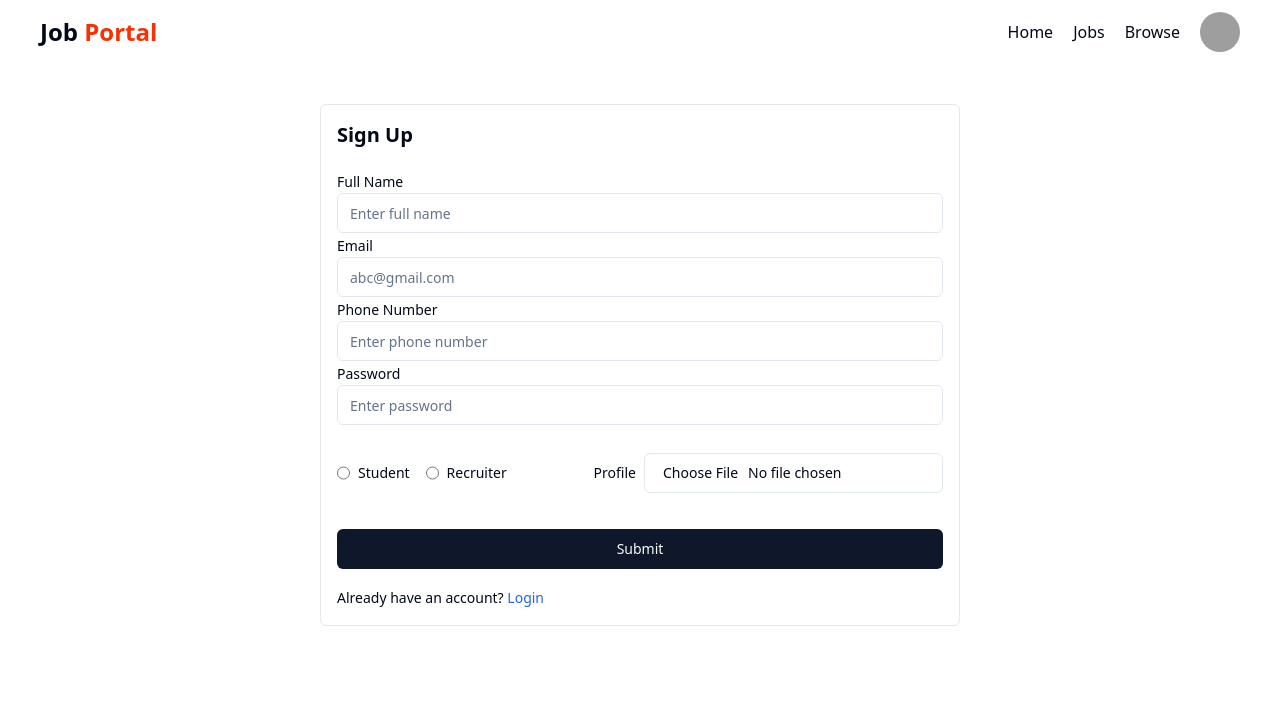
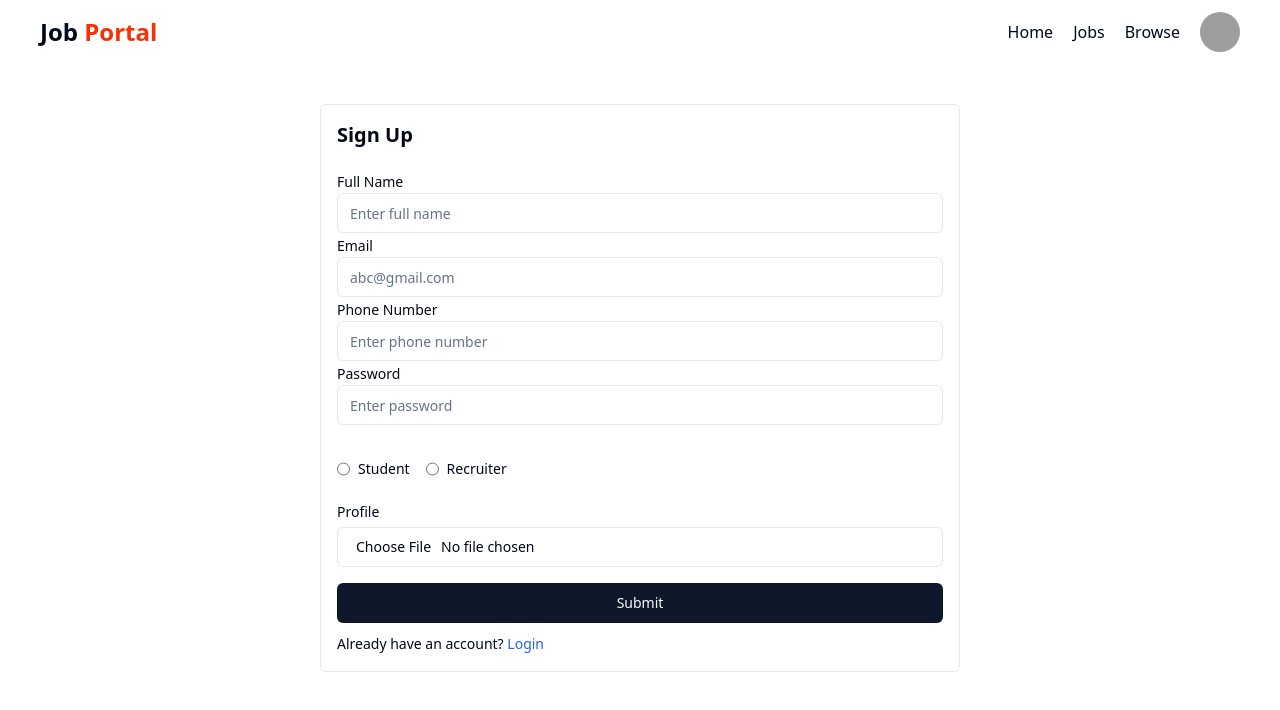
Before and after one commit to MohammadAhmad27/JobPortal-MERN, a React (Vite) app in the folder frontend/: page /signup in a window 1280 px wide. Shown: the top 710 px of the page. Built offline with nearby package versions, Linux system fonts and the light colour scheme; grey boxes are pictures that could not be loaded.

Commit message:
Updated CSS classes and layout for Login and Signup components

```diff
--- a/frontend/src/components/auth/Login.jsx
+++ b/frontend/src/components/auth/Login.jsx
@@ -46,8 +46,8 @@
                             placeholder='Enter password'
                         />
                     </div>
-                    <div className='flex items-center justify-between'>
-                        <RadioGroup className='flex items-center gap-4 my-5'>
+                    <div className='flex items-center'>
+                        <RadioGroup className='flex items-center flex-wrap gap-4 my-4'>
                             <div className="flex items-center space-x-2">
                                 <Input
                                     type='radio'
@@ -73,7 +73,7 @@
                         </RadioGroup>
                     </div>
                     <Button
-                        className='w-full my-4'
+                        className='w-full mb-2'
                         type='submit'>
                         Submit
                     </Button>
--- a/frontend/src/components/auth/Signup.jsx
+++ b/frontend/src/components/auth/Signup.jsx
@@ -67,8 +67,8 @@
                             placeholder='Enter password'
                         />
                     </div>
-                    <div className='flex items-center justify-between'>
-                        <RadioGroup className='flex items-center gap-4 my-5'>
+                    <div className='flex items-center'>
+                        <RadioGroup className='flex items-center flex-wrap gap-4 my-4'>
                             <div className="flex items-center space-x-2">
                                 <Input
                                     type='radio'
@@ -92,18 +92,19 @@
                                 <Label htmlFor="r2">Recruiter</Label>
                             </div>
                         </RadioGroup>
-                        <div className="flex items-center gap-2">
+
+                    </div>
+                    <div className="flex items-center flex-wrap gap-2">
                         <Label>Profile</Label>
                         <Input
                             accept='image/*'
                             type='file'
-                                className='cursor-pointer'
+                            className='cursor-pointer mb-4'
                             onChange={changeFileHandler}
                         />
                     </div>
-                    </div>
                     <Button
-                        className='w-full my-4'
+                        className='w-full mb-2'
                         type='submit'>
                         Submit
                     </Button>
```
Lines whose indentation alone changed are shown as unchanged.
